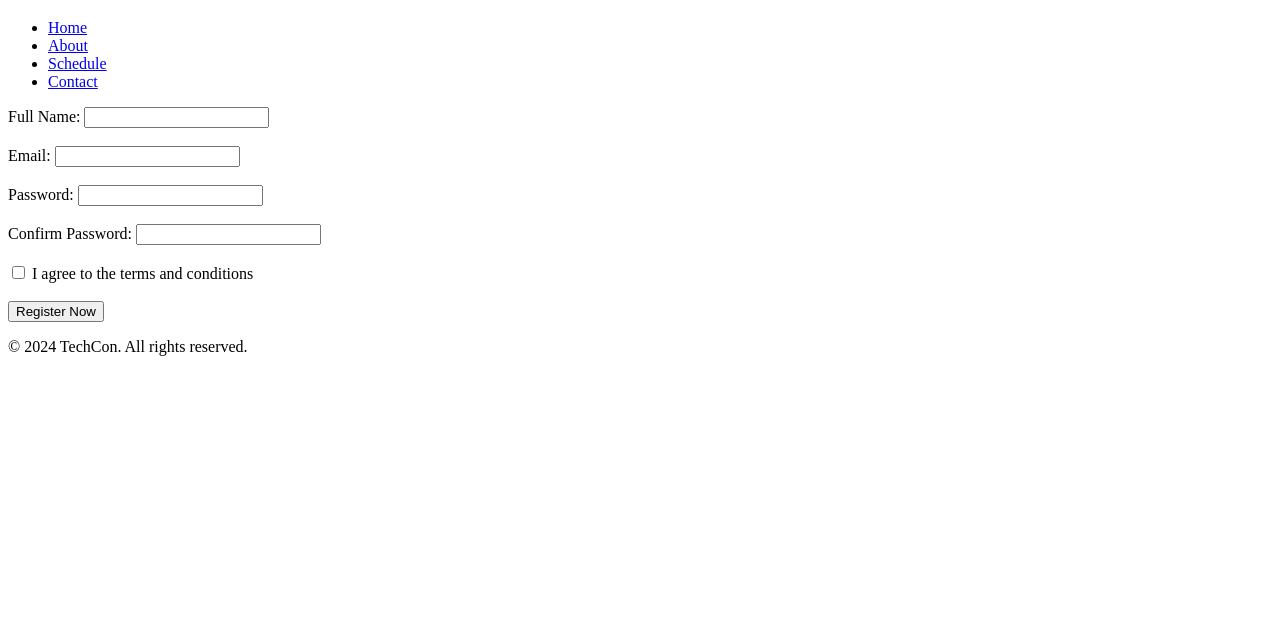
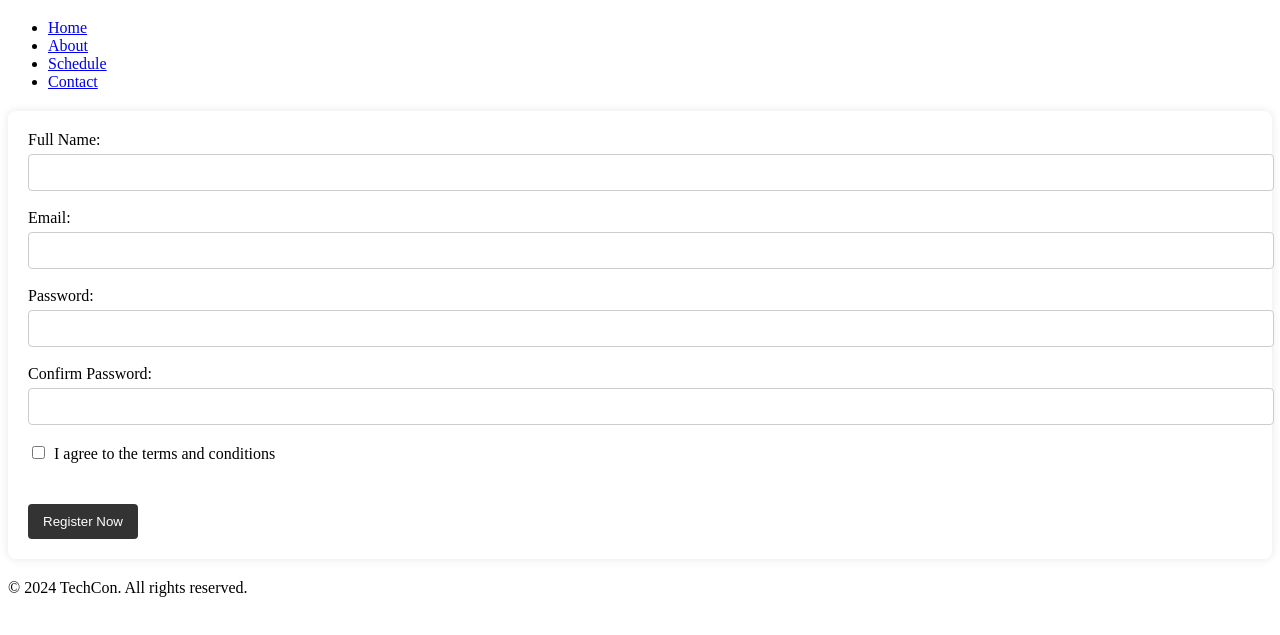
Before and after one commit to yusufqasala/TechCon_HTML, a plain HTML site: page techcon_website/register.html in a window 1280 px wide. Shown: the part 61-696 px from the top of the page. Drawn offline with Linux system fonts and the light colour scheme.

Commit message:
Update register.html

```diff
--- a/techcon_website/register.html
+++ b/techcon_website/register.html
@@ -5,7 +5,7 @@
     <meta charset="UTF-8">
     <meta name="viewport" content="width=device-width, initial-scale=1.0">
     <title>Register for TechCon 2024</title>
-    <link rel="stylesheet" href="styles.css">
+    <link rel="stylesheet" href="register.css">
 </head>
 
 <body>
```
